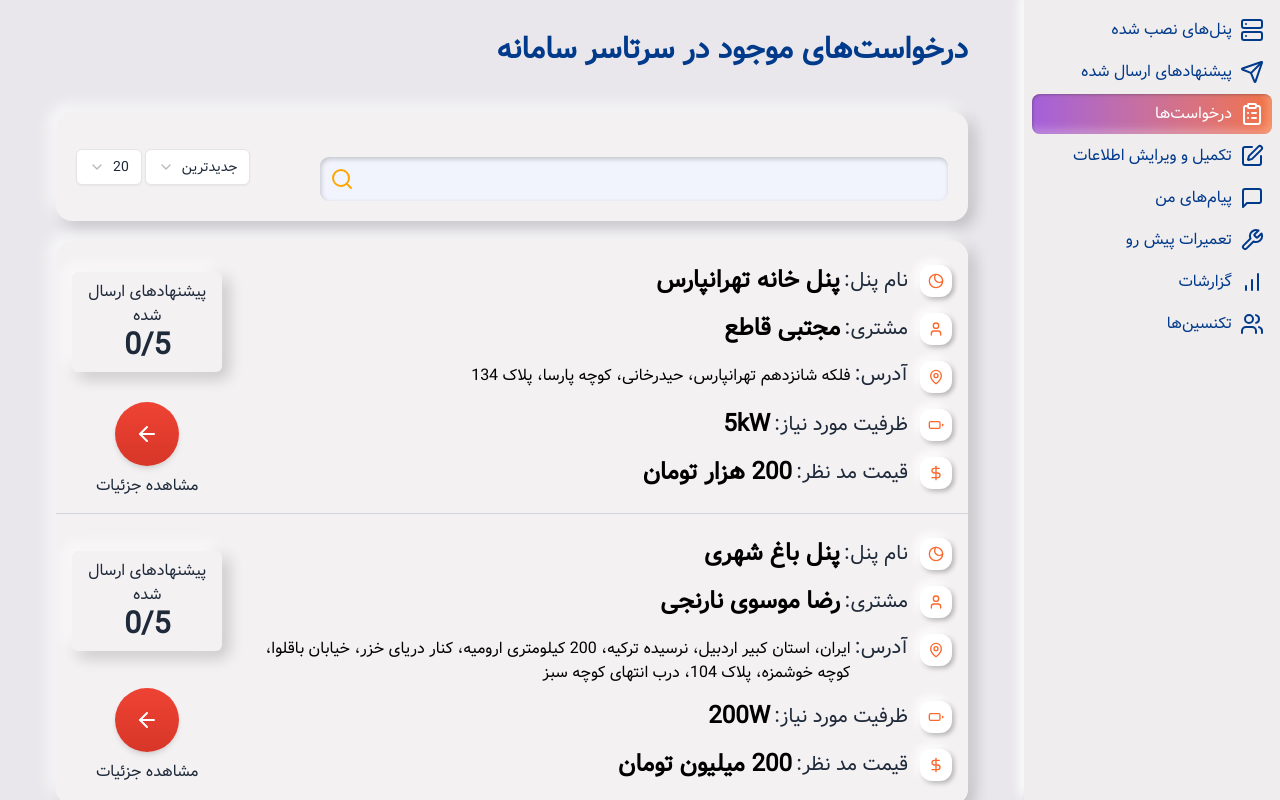
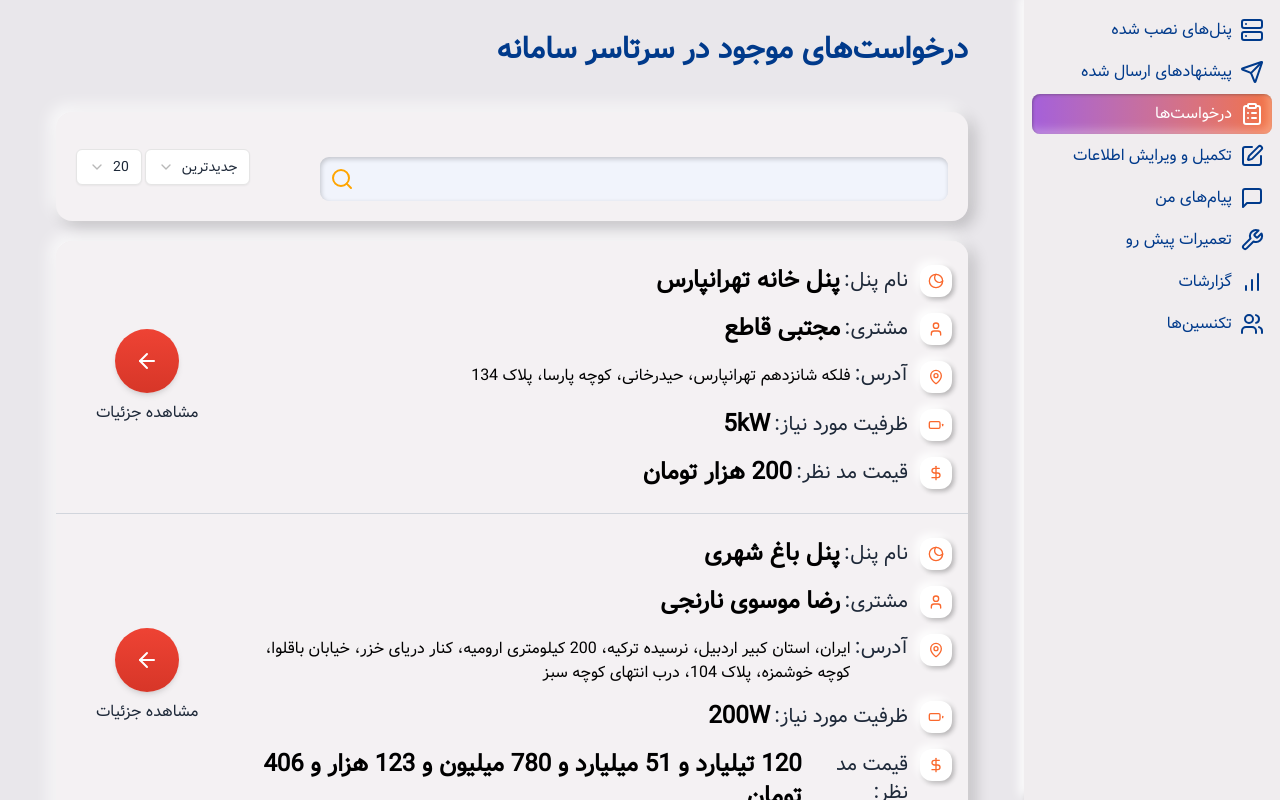
Before and after one commit to BargheNo/frontend, a Next.js app: page /corpdashboard/requests in a window 1280 px wide. Built offline with nearby package versions, Linux system fonts and the light colour scheme.

Commit message:
feat(requests): remove bid count and improve displaying numbers

```diff
--- a/components/CorpDashboard/Requests/RequestCard.tsx
+++ b/components/CorpDashboard/Requests/RequestCard.tsx
@@ -1,6 +1,5 @@
 import IconWithBackground from "@/components/IconWithBackground/IconWithBackground";
 import { RequestCardProps } from "@/src/types/RequestCardTypes";
-import { endSession } from "@sentry/nextjs";
 import {
 	ArrowLeft,
 	Battery,
@@ -11,21 +10,51 @@ import {
 } from "lucide-react";
 import Link from "next/link";
 import React from "react";
+function naiveRound(num, decimalPlaces = 0) {
+	const p = Math.pow(10, decimalPlaces);
+	return Math.round(num * p) / p;
+}
 
-function checkValue(value: number | string, english: boolean) {
-	let optValue: string;
+function wordExpression(value: number | string, english: boolean) {
 	if (typeof value === "number") {
-		optValue = `${value}`;
-		if (value > 1e3)
-			optValue = english ? `${value / 1e3}k` : `${value / 1e3} هزار`;
-		if (value > 1e6)
-			optValue = english ? `${value / 1e6}M` : `${value / 1e6} میلیون`;
-		if (value > 1e9)
-			optValue = english ? `${value / 1e9}G` : `${value / 1e9} میلیارد`;
-		return { value: optValue, changed: true };
-	} else {
-		return { value: value, changed: false };
+		if (english) {
+			if (value > 1e3) return { value: `${value / 1e3}k`, changed: true };
+			if (value > 1e6) return { value: `${value / 1e6}M`, changed: true };
+			if (value > 1e9) return { value: `${value / 1e9}G`, changed: true };
+			return { value: `${value}`, changed: true };
+		} else {
+			let res = "";
+			let found = false;
+			if (Math.round(value / 1e12) !== 0) {
+				res += `${Math.round(value / 1e12)} تیلیارد`;
+				found = true;
+			}
+			if (Math.round(value / 1e9) % 1000 !== 0) {
+				if (found) res += " و ";
+				res += `${Math.round(value / 1e9) % 1000} میلیارد`;
+                found = true;
+			}
+            console.log("m:", Math.round(value / 1e9) % 1000)
+			if (Math.round(value / 1e6) % 1000 !== 0) {
+				if (found) res += " و ";
+				res += `${Math.round(value / 1e6) % 1000} میلیون`;
+                found = true;
+			}
+			if (Math.round(value / 1e3) % 1000 !== 0) {
+				if (found) res += " و ";
+				res += `${Math.round(value / 1e3) % 1000} هزار`;
+                found = true;
+			}
+            if (Math.round(value) % 1000 !== 0) {
+				if (found) res += " و ";
+				res += `${Math.round(value) % 1000}`;
+			}
+
+
+			return {value: res, changed: true};
+		}
 	}
+	return { value: value, changed: false };
 }
 
 const Item = ({
@@ -43,7 +72,7 @@ const Item = ({
 	prefix?: string;
 	english?: boolean;
 }) => {
-	const { value, changed } = checkValue(fieldValue, english);
+	const { value, changed } = wordExpression(fieldValue, english);
 	return (
 		<div className="flex my-2 h-full gap-3">
 			<div className="flex items-start">
@@ -113,12 +142,12 @@ export default function RequestCard({
 						/>
 					</div>
 					<div className="flex flex-col justify-evenly w-1/5 items-center text-center">
-						<div className="flex flex-col shadow-[-6px_-6px_16px_rgba(255,255,255,0.8),6px_6px_16px_rgba(0,0,0,0.2)] rounded-md px-4 mx-4 my-4 py-2">
+						{/* <div className="flex flex-col shadow-[-6px_-6px_16px_rgba(255,255,255,0.8),6px_6px_16px_rgba(0,0,0,0.2)] rounded-md px-4 mx-4 my-4 py-2">
 							<span>پیشنهادهای ارسال شده</span>
 							<span className="text-3xl font-bold" dir="rtl">
 								{sentRequestsCount}/5
 							</span>
-						</div>
+						</div> */}
 						<div className="flex flex-col items-center gap-2">
 							<Link href={"requests/meow"}>
 								<div className="bg-gradient-to-b from-[#EE4334] to-[#D73628] rounded-full w-16 h-16 flex items-center place-content-center text-white cursor-pointer shadow-md hover:shadow-lg transition duration-300 hover:scale-105">
--- a/components/CorpDashboard/Requests/Requests.tsx
+++ b/components/CorpDashboard/Requests/Requests.tsx
@@ -20,7 +20,7 @@ export default function Requests() {
 					customerName: "رضا موسوی نارنجی",
 					address: "ایران، استان کبیر اردبیل، نرسیده ترکیه، 200 کیلومتری ارومیه، کنار دریای خزر، خیابان باقلوا، کوچه خوشمزه، پلاک 104، درب انتهای کوچه سبز",
 					capacity: 200,
-					price: 200000000,
+					price: 120050780123406,
 				}}
 			/>
 		</div>
```
